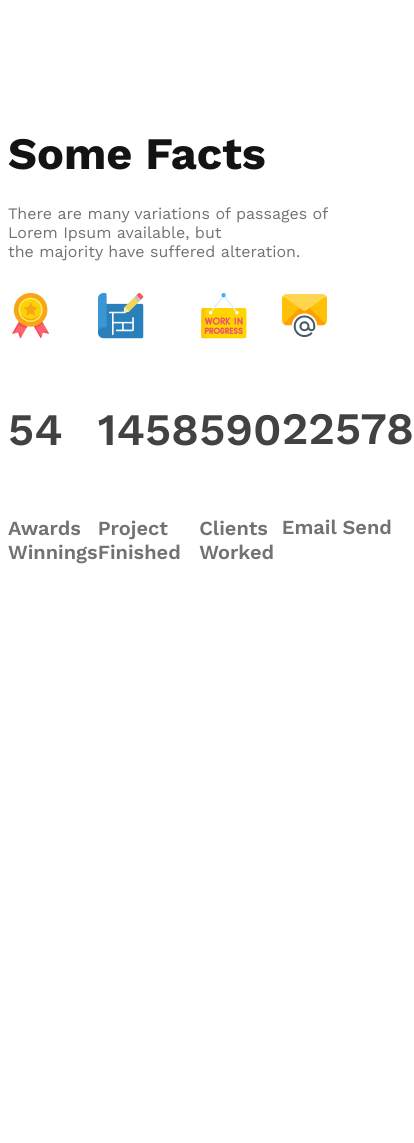
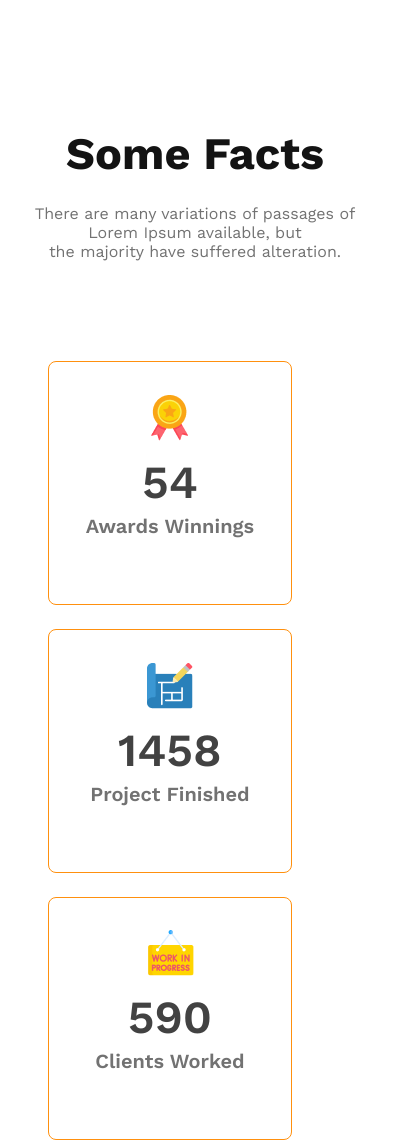
Before and after one commit to Alireja-khan/G3-architect-web, a plain HTML site: page index.html in a window 390 px wide. Shown: the part 3300-4443 px from the top of the page, 414 px wide, since content can reach past the window. Before the commit the page ends 3905 px from the top, so only its background shows below. Drawn offline with nearby package versions, Linux system fonts and the light colour scheme.

Commit message:
added features section

```diff
--- a/index.html
+++ b/index.html
@@ -40,7 +40,7 @@
                 <img class="team-image" src="images/team4.png" alt="">
             </div>
             <div class="our-features">
-                <h1 class="section-title"><span id="Quick" class="Dark-3">Quick list</span> <span class="Dark-1" id="our">of Our</span> <span id="feachers">Features</span></h1>
+                <h1 class="section-title"><span id="Quick" class="Dark-3">Quick list</span> <span class="Dark-1" id="our">of Our</span> <span id="features">Features</span></h1>
                 <p class="section-description Dark-3">
                     There are many variations of passages of Lorem Ipsum available, but the majority have suffered alteration in some form, by injected humour, or randomised words which don't look even.
                 </p>
@@ -50,36 +50,48 @@
 
         <!-- Features-details-section -->
         <section class="features-details">
-            <div class="section-title">Features you will love & enjoy</div>
-            <div class="section-description">There are many variations of passages of Lorem Ipsum available, but the majority have suffered alteration in some form, by injected humour, or randomised words which don't look even</div>
+            <div>
+                <div class="section-title">Features you will love & enjoy</div>
+                <div class="section-description">There are many variations of passages of Lorem Ipsum available, but the majority have suffered alteration in some form, by injected humour, or randomised words which don't look even</div>
+            </div>
         </section>
 
         <!-- Fact-section -->
         <section class="fact-sec">
-            <div class="section-title Dark-1">Some Facts</div>
-            <div class="section-description Dark-3">
+            <div>
+                <div class="section-title Dark-1">Some Facts</div>
+                <div class="section-description Dark-3">
                 There are many variations of passages of Lorem Ipsum available, but <br>the majority have suffered alteration.
+                </div>
             </div>
             <div class="facts-container">
-                <div class="fact">
+                <div class="fact-card">
+                    <div>
                     <img src="images/icons/ribon.png" alt="" class="fact-icon">
                     <h4 class="fact-num">54</h4>
                     <h5 class="fact-name">Awards Winnings</h5>
+                    </div>
                 </div>
-                <div class="fact">
+                <div class="fact-card">
+                    <div>
                     <img src="images/icons/projects.png" alt="" class="fact-icon">
                     <h4 class="fact-num">1458</h4>
                     <h5 class="fact-name">Project Finished</h5>
+                    </div>
                 </div>
-                <div class="fact">
+                <div class="fact-card">
+                    <div>
                     <img src="images/icons/customers.png" alt="" class="fact-icon">
                     <h4 class="fact-num">590</h4>
                     <h5 class="fact-name">Clients Worked</h5>
+                    </div>
                 </div>
-                <div class="fact">
+                <div class="fact-card">
+                    <div>
                     <img src="images/icons/email.png" alt="" class="fact-icon">
                     <h4 class="fact-num">22578</h4>
                     <h5 class="fact-name">Email Send</h5>
+                    </div>
                 </div>
             </div>
         </section>
--- a/styles/architect.css
+++ b/styles/architect.css
@@ -26,7 +26,6 @@
   .section-title{
     font-size: 2.8125rem;
     margin-bottom: 0;
-    font-size: 45px;
     font-weight: bold;
 }
 .section-description{
@@ -116,7 +115,7 @@
 #our{
     font-weight: bold;
 }
-#feachers{
+#features{
     font-weight: bold;
     color: #FF900E;
 }
@@ -136,17 +135,33 @@
 .facts-container{
     display: grid;
     grid-template-columns: repeat(4, 1fr);
+    gap: 124.17px;
+    margin-top: 100.08px;
+    margin-left: 40px;
 }
 .fact-num{
-    font-size: 45px;
+    font-size: 2.875rem;
     font-weight: 600;
     color: #424242;
+    margin-top: 10px;
+    margin-bottom: 5px;
 
 }
 .fact-name{
-    font-size: 20px;
+    font-size: 1.25rem;
     font-weight: 600;
     color: #727272;
+    margin-top: 0;
+}
+.fact-card{
+    display: flex;
+    justify-content: center;
+    align-items: center;
+    text-align: center;
+    border: 1px solid #FF900E;
+    border-radius: 8px;
+    height: 241.83px;
+    width: 241.83px;
 }
 
 
@@ -157,11 +172,19 @@
     .nav-bar, .nav-links, .teams{
         flex-direction: column;
     }
-    .teams-img-container{
+    .teams-img-container, .facts-container{
         grid-template-columns: repeat(1, 1fr);
     }
     .our-features{
         margin: auto;
         text-align: center;
     }
+    .facts-container{
+        margin-top: 100.08px;
+        gap: 24px;
+
+    }
+    .fact-sec>div{
+        text-align: center;
+    }
 }
```
